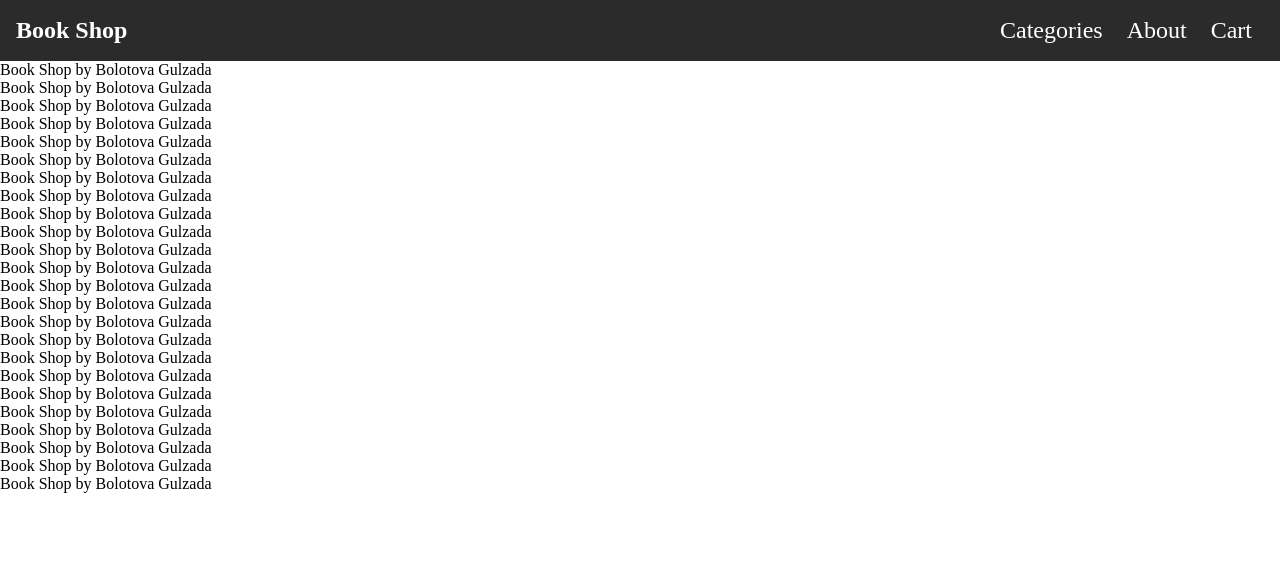
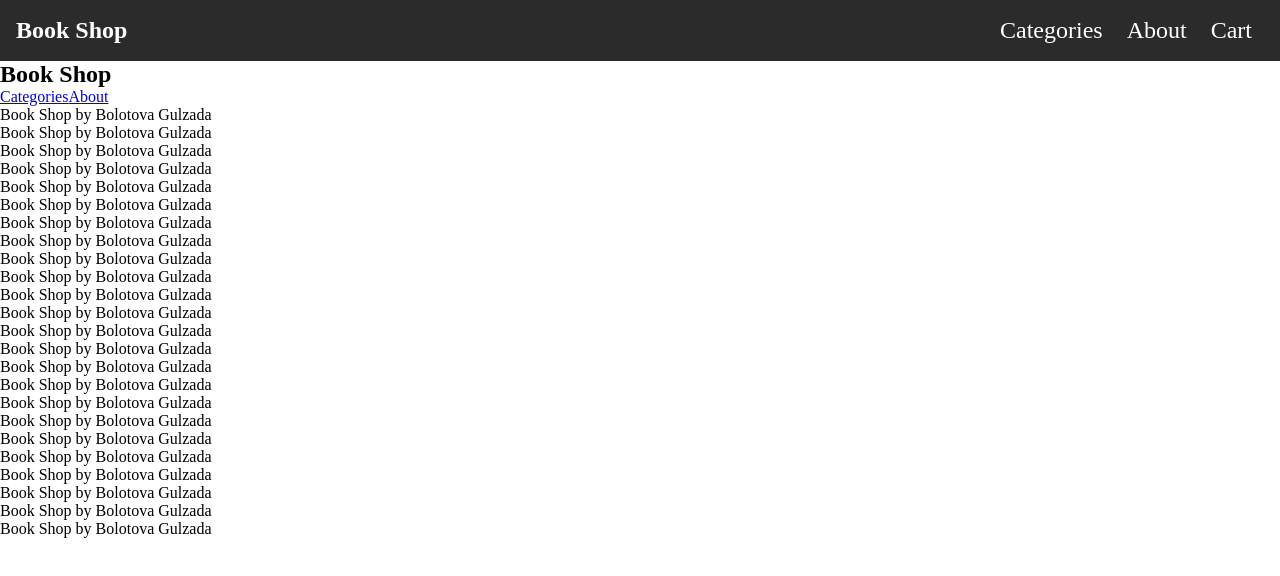
Before and after one commit to GulzadaBolotova/book-shop, a React (Create React App) app: page / in a window 1280 px wide. Shown: the top 576 px of the page. Built offline with nearby package versions, Linux system fonts and the light colour scheme; the HTML template or start-up script is replaced by a standard one.

Commit message:
Add new components

```diff
--- /dev/null
+++ b/src/components/Drawer/Drawer.js
@@ -0,0 +1,11 @@
+import React from "react";
+import "./Drawer.css";
+import Logo from "../Logo/Logo";
+import Nav from "../Nav/Nav";
+
+export default () => (
+  <div className="Drawer">
+    <Logo />
+    <Nav />
+  </div>
+);
--- a/src/containers/Layout/Layout.js
+++ b/src/containers/Layout/Layout.js
@@ -3,6 +3,7 @@ import Logo from "../../components/Logo/Logo";
 import Nav from "../../components/Nav/Nav";
 import CartLink from "../../components/CartLink/CartLink";
 import "./Layout.css";
+import Drawer from "../../components/Drawer/Drawer";
 
 export default ({ children }) => {
   return (
@@ -12,6 +13,7 @@ export default ({ children }) => {
         <Nav />
         <CartLink />
       </nav>
+      <Drawer />
       <main>{children}</main>
     </div>
   );
```
Also changed, not shown: src/components/Drawer/Drawer.css (added).
